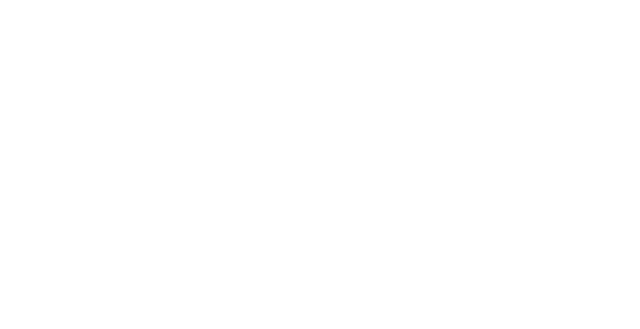
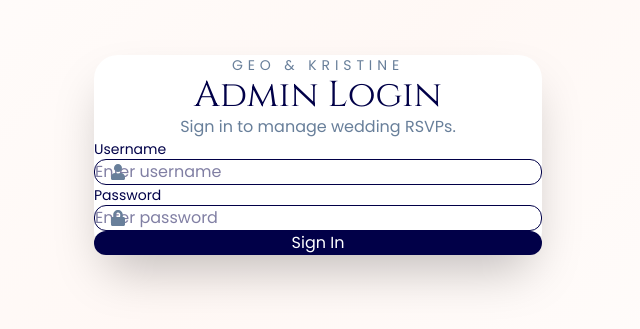
Before and after one commit to otepimnida/geo-kristine-rsvp, a React (Vite) app in the folder frontend/: page /admin/login in a window 1280 px wide. Before the commit this address had no page. Shown: the part 245-574 px from the top of the page, without its empty margins (322-962 px from the left). Built offline with nearby package versions, Linux system fonts and the light colour scheme.

Commit message:
Feature: Complete JWT frontend authentication

```diff
--- a/frontend/src/App.jsx
+++ b/frontend/src/App.jsx
@@ -3,14 +3,28 @@
 import Landing from "./pages/Landing";
 import RSVP from "./pages/RSVP";
 import Admin from "./pages/Admin";
+import AdminLogin from "./pages/AdminLogin";
+
+import ProtectedRoute from "./components/ProtectedRoute";
 
 function App() {
   return (
     <BrowserRouter>
       <Routes>
         <Route path="/" element={<Landing />} />
+
         <Route path="/rsvp" element={<RSVP />} />
-        <Route path="/admin" element={<Admin />} />
+
+        <Route path="/admin/login" element={<AdminLogin />} />
+
+        <Route
+          path="/admin"
+          element={
+            <ProtectedRoute>
+              <Admin />
+            </ProtectedRoute>
+          }
+        />
       </Routes>
     </BrowserRouter>
   );
--- /dev/null
+++ b/frontend/src/components/ProtectedRoute.jsx
@@ -0,0 +1,13 @@
+import { Navigate } from "react-router-dom";
+
+import { isAuthenticated } from "../services/authService";
+
+function ProtectedRoute({ children }) {
+  if (!isAuthenticated()) {
+    return <Navigate to="/admin/login" replace />;
+  }
+
+  return children;
+}
+
+export default ProtectedRoute;
--- /dev/null
+++ b/frontend/src/hooks/useAdminLogin.js
@@ -0,0 +1,63 @@
+import { useState } from "react";
+import { useNavigate } from "react-router-dom";
+import toast from "react-hot-toast";
+
+import { login } from "../services/authService";
+
+function useAdminLogin() {
+  const navigate = useNavigate();
+
+  const [username, setUsername] = useState("");
+
+  const [password, setPassword] = useState("");
+
+  const [loading, setLoading] = useState(false);
+
+  async function handleLogin(e) {
+    e.preventDefault();
+
+    if (!username.trim()) {
+      toast.error("Username is required.");
+
+      return;
+    }
+
+    if (!password.trim()) {
+      toast.error("Password is required.");
+
+      return;
+    }
+
+    try {
+      setLoading(true);
+
+      await login(username, password);
+
+      toast.success("Welcome back!");
+
+      navigate("/admin");
+    } catch (error) {
+      console.error(error);
+
+      toast.error(
+        error?.response?.data?.message || "Invalid username or password."
+      );
+    } finally {
+      setLoading(false);
+    }
+  }
+
+  return {
+    username,
+    setUsername,
+
+    password,
+    setPassword,
+
+    loading,
+
+    handleLogin,
+  };
+}
+
+export default useAdminLogin;
--- /dev/null
+++ b/frontend/src/pages/AdminLogin.jsx
@@ -0,0 +1,147 @@
+import { motion } from "framer-motion";
+import { FaLock, FaUser } from "react-icons/fa";
+
+import useAdminLogin from "../hooks/useAdminLogin";
+import { theme } from "../styles/theme";
+
+function AdminLogin() {
+  const {
+    username,
+    setUsername,
+
+    password,
+    setPassword,
+
+    loading,
+
+    handleLogin,
+  } = useAdminLogin();
+
+  return (
+    <main
+      className="flex min-h-screen items-center justify-center px-6"
+      style={{
+        background: `linear-gradient(135deg,
+          ${theme.colors.background},
+          #FFF8F5,
+          ${theme.colors.background})`,
+      }}
+    >
+      <motion.div
+        initial={{
+          opacity: 0,
+          y: 40,
+        }}
+        animate={{
+          opacity: 1,
+          y: 0,
+        }}
+        transition={{
+          duration: 0.6,
+        }}
+        className="w-full max-w-md rounded-3xl p-10 shadow-2xl"
+        style={{
+          background: "white",
+        }}
+      >
+        <div className="text-center">
+          <p
+            className="mb-2 uppercase tracking-[0.35em] text-sm"
+            style={{
+              color: theme.colors.secondary,
+              fontFamily: theme.fonts.body,
+            }}
+          >
+            Geo & Kristine
+          </p>
+
+          <h1
+            className="text-4xl"
+            style={{
+              color: theme.colors.primary,
+              fontFamily: theme.fonts.heading,
+            }}
+          >
+            Admin Login
+          </h1>
+
+          <p
+            className="mt-3"
+            style={{
+              color: theme.colors.secondary,
+            }}
+          >
+            Sign in to manage wedding RSVPs.
+          </p>
+        </div>
+
+        <form onSubmit={handleLogin} className="mt-10 space-y-6">
+          <div>
+            <label
+              className="mb-2 block text-sm"
+              style={{
+                color: theme.colors.primary,
+              }}
+            >
+              Username
+            </label>
+
+            <div className="relative">
+              <FaUser
+                className="absolute left-4 top-1/2 -translate-y-1/2"
+                color={theme.colors.secondary}
+              />
+
+              <input
+                type="text"
+                value={username}
+                onChange={(e) => setUsername(e.target.value)}
+                placeholder="Enter username"
+                className="w-full rounded-xl border py-3 pl-12 pr-4 outline-none focus:ring-2"
+              />
+            </div>
+          </div>
+
+          <div>
+            <label
+              className="mb-2 block text-sm"
+              style={{
+                color: theme.colors.primary,
+              }}
+            >
+              Password
+            </label>
+
+            <div className="relative">
+              <FaLock
+                className="absolute left-4 top-1/2 -translate-y-1/2"
+                color={theme.colors.secondary}
+              />
+
+              <input
+                type="password"
+                value={password}
+                onChange={(e) => setPassword(e.target.value)}
+                placeholder="Enter password"
+                className="w-full rounded-xl border py-3 pl-12 pr-4 outline-none focus:ring-2"
+              />
+            </div>
+          </div>
+
+          <button
+            type="submit"
+            disabled={loading}
+            className="w-full rounded-xl py-3 text-white transition disabled:opacity-60"
+            style={{
+              background: theme.colors.primary,
+            }}
+          >
+            {loading ? "Signing In..." : "Sign In"}
+          </button>
+        </form>
+      </motion.div>
+    </main>
+  );
+}
+
+export default AdminLogin;
--- /dev/null
+++ b/frontend/src/services/authService.js
@@ -0,0 +1,29 @@
+import api from "./api";
+
+export async function login(username, password) {
+  const response = await api.post("/auth/login", {
+    username,
+    password,
+  });
+
+  const { token, username: adminUsername } = response.data.data;
+
+  localStorage.setItem("token", token);
+
+  localStorage.setItem("admin", adminUsername);
+
+  return response.data.data;
+}
+
+export function logout() {
+  localStorage.removeItem("token");
+  localStorage.removeItem("admin");
+}
+
+export function isAuthenticated() {
+  return !!localStorage.getItem("token");
+}
+
+export function getToken() {
+  return localStorage.getItem("token");
+}
```
